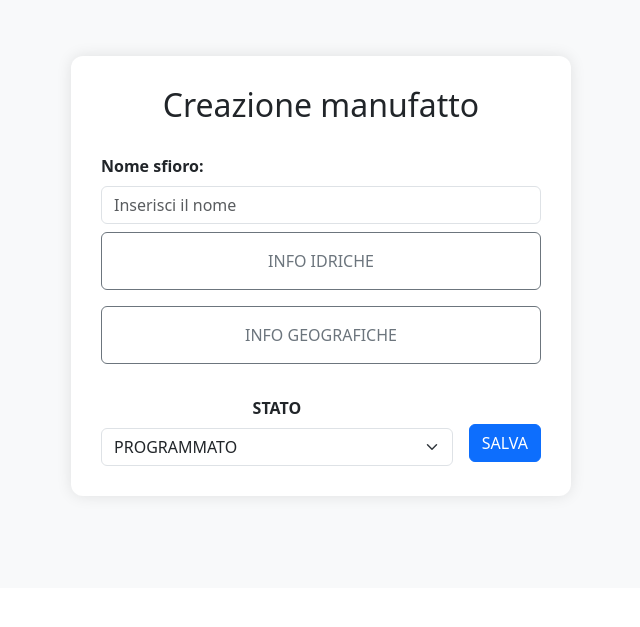
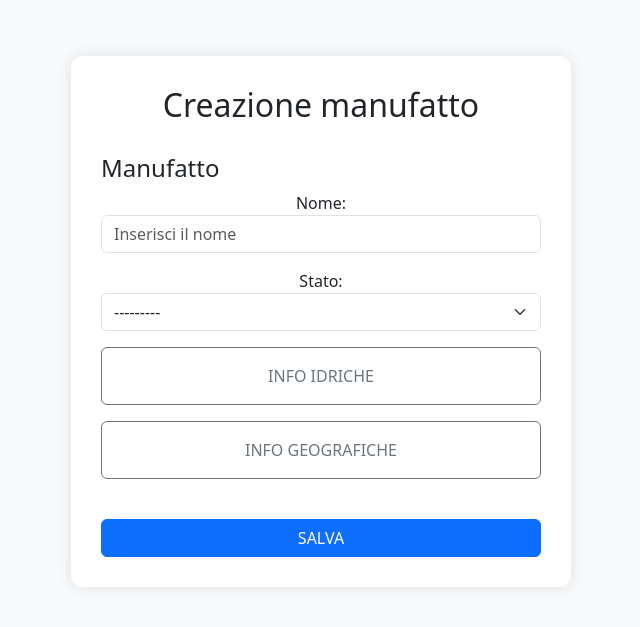
Before and after one commit to frankv10/aato_project, a Django app: page /manufatti/crea/ in a window 1280 px wide. Shown: the part 212-839 px from the top of the page, without its empty margins (319-959 px from the left). Before the commit the page ends 714 px from the top, so only its background shows below. Run offline with Django 5.2, Linux system fonts and the light colour scheme; a user stored in the database is signed in.

Commit message:
aggiornamenti manufatti

```diff
--- a/accounts/templates/accounts/tea_home.html
+++ b/accounts/templates/accounts/tea_home.html
@@ -8,7 +8,7 @@
     <h2>Benvenuto {{ user.username }}</h2>
 
     <a href="{% url 'crea_manufatto' %}" class="btn btn-primary big-button">Nuovo manufatto</a>
-    <a href="#" class="btn btn-success big-button">Lista manufatti</a>
+    <a href="{% url 'lista_manufatti' %}" class="btn btn-success big-button">Lista manufatti</a>
     <a href="#" class="btn btn-warning big-button">Visualizza mappa</a>
     <a href="{% url 'login' %}" class="btn btn-danger rounded-pill">Esci</a>
 </div>
--- /dev/null
+++ b/manufatti/forms.py
@@ -0,0 +1,32 @@
+from django import forms
+from .models import Manufatto, info_idriche, info_geografiche
+
+
+class ManufattoForm(forms.ModelForm):
+    class Meta:
+        model = Manufatto
+        fields = ['nome', 'stato']  # Solo i campi presenti nel modello
+        widgets = {
+            'nome': forms.TextInput(attrs={'class': 'form-control', 'placeholder': 'Inserisci il nome'}),
+            'stato': forms.Select(attrs={'class': 'form-select'}),
+        }
+
+
+class InfoIdricheForm(forms.ModelForm):
+    class Meta:
+        model = info_idriche
+        fields = ['portata', 'pressione']
+        widgets = {
+            'portata': forms.NumberInput(attrs={'class': 'form-control'}),
+            'pressione': forms.NumberInput(attrs={'class': 'form-control'}),
+        }
+
+
+class InfoGeograficheForm(forms.ModelForm):
+    class Meta:
+        model = info_geografiche
+        fields = ['latitudine', 'longitudine']
+        widgets = {
+            'latitudine': forms.NumberInput(attrs={'class': 'form-control'}),
+            'longitudine': forms.NumberInput(attrs={'class': 'form-control'}),
+        }
--- a/manufatti/models.py
+++ b/manufatti/models.py
@@ -12,3 +12,20 @@
 
     def __str__(self):
         return self.nome
+
+class info_idriche(models.Model):
+    manufatto = models.ForeignKey('Manufatto', on_delete=models.CASCADE, related_name='info_idriche')
+    portata = models.FloatField(null=True, blank=True)
+    pressione = models.FloatField(null=True, blank=True)
+
+    def __str__(self):
+        return f"Info idriche di {self.manufatto.nome}"
+
+
+class info_geografiche(models.Model):
+    manufatto = models.ForeignKey('Manufatto', on_delete=models.CASCADE, related_name='info_grografiche')
+    latitudine = models.FloatField(null=True, blank=True)
+    longitudine = models.FloatField(null=True, blank=True)
+
+    def __str__(self):
+        return f"info geografiche {self.manufatto.nome}"
--- a/manufatti/templates/manufatti/crea_manufatto.html
+++ b/manufatti/templates/manufatti/crea_manufatto.html
@@ -23,25 +23,38 @@
     <form method="post">
         {% csrf_token %}
 
-        <div class="text-start mb-2">
-            <label for="nome" class="form-label"><strong>Nome sfioro:</strong></label>
-            <input type="text" class="form-control" id="nome" name="nome" placeholder="Inserisci il nome" required>
+        <!-- Campi Manufatto -->
+        <h4 class="text-start mb-2">Manufatto</h4>
+        {{ form_manufatto.as_p }}
+
+        <!-- Bottone INFO IDRICHE -->
+        <button type="button" class="btn btn-outline-secondary w-100 mb-3 py-3 rounded"
+                onclick="toggleSection('info-idriche')">INFO IDRICHE</button>
+
+        <!-- Sezione IDRICHE -->
+        <div id="info-idriche" style="display: none;" class="text-start mb-3">
+            {{ form_idriche.as_p }}
         </div>
 
-        <button type="button" class="big-button btn btn-outline-secondary w-100 mb-3 py-3 rounded">INFO IDRICHE</button>
-        <button type="button" class="big-button btn btn-outline-secondary w-100 mb-3 py-3 rounded">INFO GEOGRAFICHE</button>
+        <!-- Bottone INFO GEOGRAFICHE -->
+        <button type="button" class="btn btn-outline-secondary w-100 mb-3 py-3 rounded"
+                onclick="toggleSection('info-geografiche')">INFO GEOGRAFICHE</button>
 
-        <div class="form-row mt-3 d-flex justify-content-between align-items-center gap-3">
-            <div class="flex-grow-1">
-                <label for="stato" class="form-label"><strong>STATO</strong></label>
-                <select class="form-select" id="stato" name="stato">
-                    <option value="PROGRAMMATO">PROGRAMMATO</option>
-                    <option value="IN CORSO">IN CORSO</option>
-                    <option value="COMPLETATO">COMPLETATO</option>
-                </select>
-            </div>
-            <button type="submit" class="btn btn-primary mt-4">SALVA</button>
+        <!-- Sezione GEO -->
+        <div id="info-geografiche" style="display: none;" class="text-start mb-3">
+            {{ form_geografiche.as_p }}
         </div>
+
+        <!-- Salva -->
+        <button type="submit" class="btn btn-primary w-100 mt-4">SALVA</button>
     </form>
 </div>
+
+<!-- Script per toggle -->
+<script>
+function toggleSection(id) {
+    const section = document.getElementById(id);
+    section.style.display = section.style.display === "none" ? "block" : "none";
+}
+</script>
 {% endblock %}
--- a/manufatti/urls.py
+++ b/manufatti/urls.py
@@ -3,4 +3,5 @@
 
 
 urlpatterns = [ path('crea/',views.crea_manufatto,name='crea_manufatto'),
+                path('lista/', views.lista_manufatti, name='lista_manufatti')
                 ]
--- a/manufatti/views.py
+++ b/manufatti/views.py
@@ -1,11 +1,41 @@
+from django.shortcuts import render, redirect
 from django.contrib.auth.decorators import login_required
-from django.shortcuts import render
-from .models import Manufatto
+
+from .forms import ManufattoForm, InfoIdricheForm, InfoGeograficheForm
 
 @login_required
 def crea_manufatto(request):
     if request.method == 'POST':
-        nome= request.POST.get('nome')
-        stato = request.POST.get('stato')
-        Manufatto.objects.create(nome=nome, stato=stato)
-    return render(request, 'manufatti/crea_manufatto.html')
+        form_manufatto = ManufattoForm(request.POST)
+        form_idriche = InfoIdricheForm(request.POST)
+        form_geografiche = InfoGeograficheForm(request.POST)
+
+        if form_manufatto.is_valid() and form_idriche.is_valid() and form_geografiche.is_valid():
+            manufatto = form_manufatto.save()
+
+            idriche = form_idriche.save(commit=False)
+            idriche.manufatto = manufatto
+            idriche.save()
+
+            geo = form_geografiche.save(commit=False)
+            geo.manufatto = manufatto
+            geo.save()
+
+            return redirect('lista_manufatti')  # oppure altra view
+    else:
+        form_manufatto = ManufattoForm()
+        form_idriche = InfoIdricheForm()
+        form_geografiche = InfoGeograficheForm()
+
+    return render(request, 'manufatti/crea_manufatto.html', {
+        'form_manufatto': form_manufatto,
+        'form_idriche': form_idriche,
+        'form_geografiche': form_geografiche,
+    })
+
+from .models import Manufatto
+
+@login_required
+def lista_manufatti(request):
+    manufatti = Manufatto.objects.all()
+    return render(request, 'manufatti/lista_manufatti.html', {'manufatti': manufatti})
```
Also changed, not shown: manufatti/templates/manufatti/lista_manufatti.html (added, +9 -0 lines), accounts/forms.py (line endings or trailing spaces), db.sqlite3, manufatti/migrations/0002_manufatto_info_geografiche_manufatto_info_idriche.py (added), manufatti/migrations/0003_remove_manufatto_info_geografiche_and_more.py (added).
